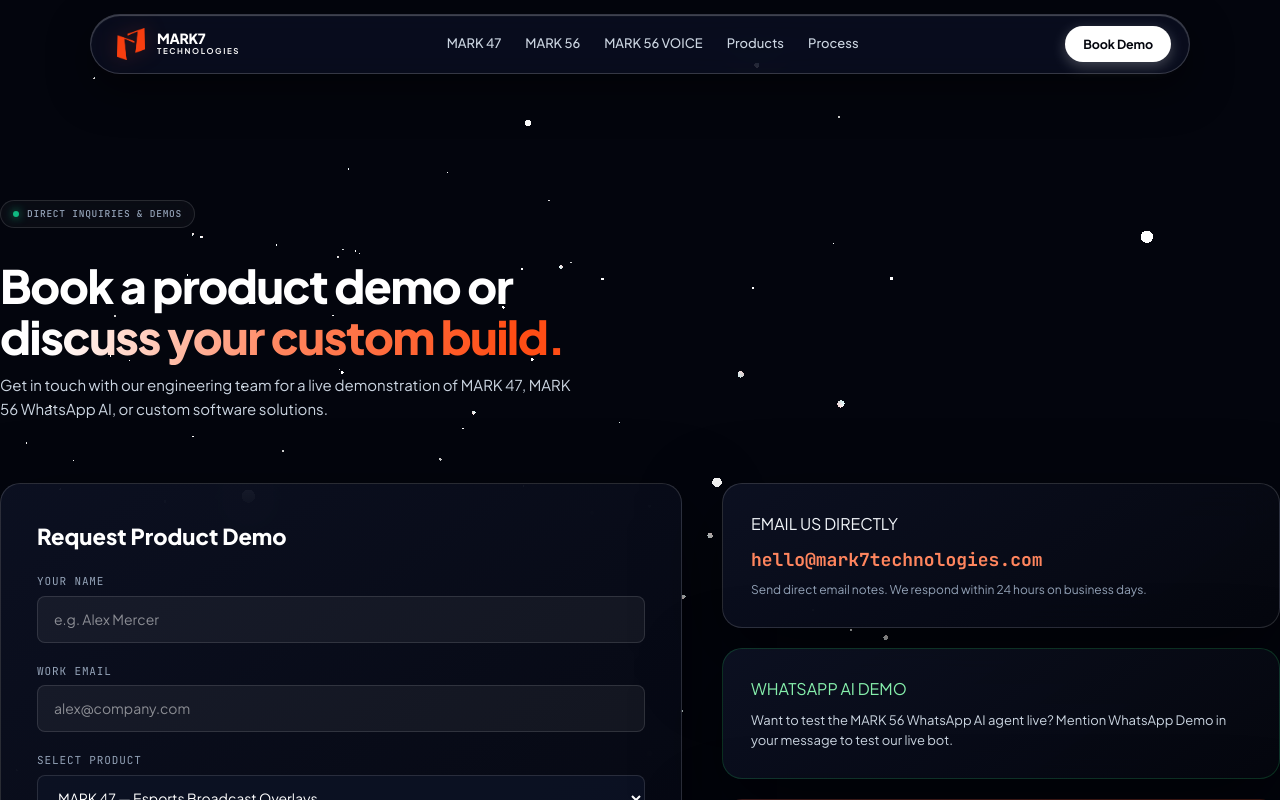
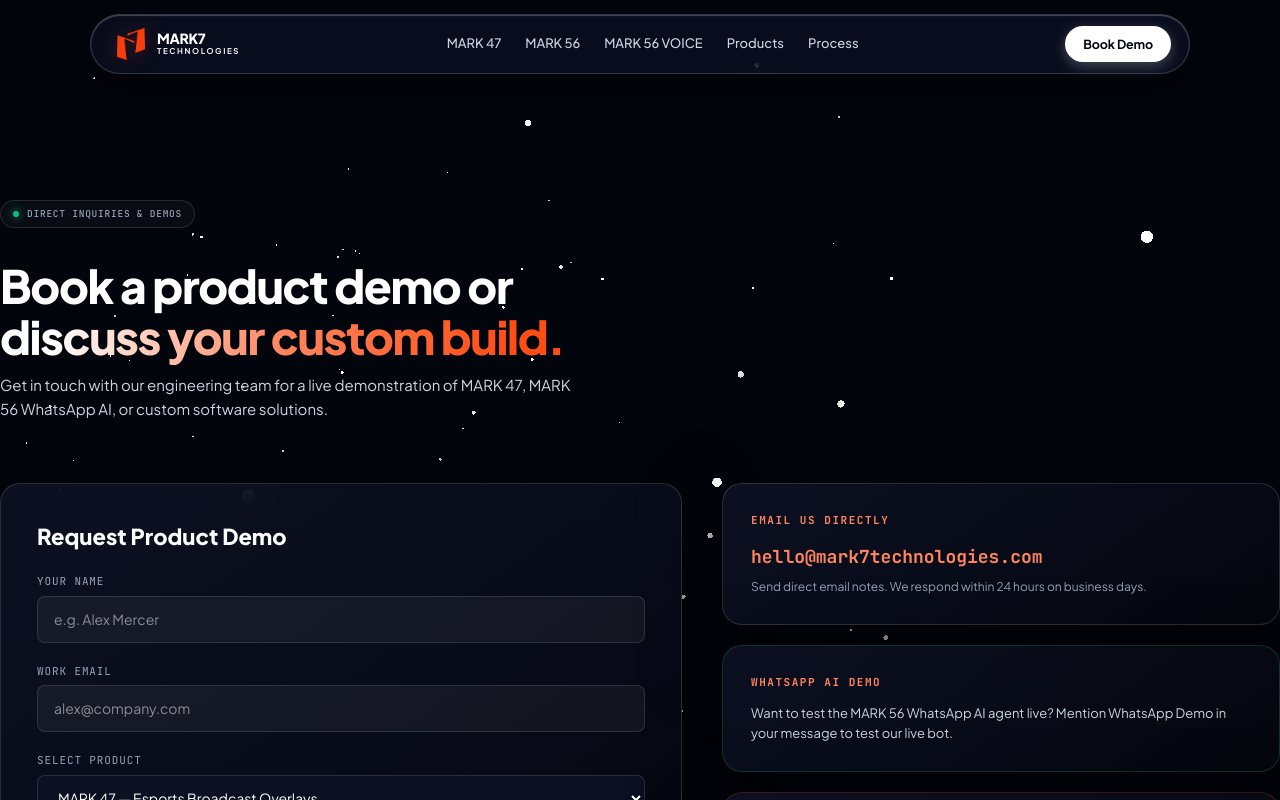
Before and after one commit to maaz9999/mark7technologies, a Next.js app: page /contact in a window 1280 px wide. Shown: the top 800 px of the page. Built offline with nearby package versions, Linux system fonts and the light colour scheme.

Commit message:
Style footer column headers (PRODUCTS, COMPANY, INQUIRIES) in vibrant orange

```diff
--- a/app/globals.css
+++ b/app/globals.css
@@ -1079,6 +1079,17 @@
   flex-wrap: wrap;
 }
 
+/* FOOTER COLUMN HEADINGS (PRODUCTS, COMPANY, INQUIRIES) — VIBRANT ORANGE */
+.footer-heading {
+  color: var(--orange-soft) !important;
+  font-family: var(--font-mono) !important;
+  font-size: 11px !important;
+  font-weight: 800 !important;
+  letter-spacing: 0.14em !important;
+  text-transform: uppercase !important;
+  margin-bottom: 14px !important;
+}
+
 /* ULTRA-RESPONSIVE MEDIA QUERIES FOR TABLETS & MOBILE PHONES */
 @media (max-width: 900px) {
   .shell {
@@ -1092,7 +1103,7 @@
     padding: 6px 12px;
     height: 52px;
   }
-  /* CRITICAL: HIDE DESKTOP NAV LINKS ON MOBILE & TABLET */
+  /* HIDE DESKTOP NAV LINKS ON MOBILE & TABLET */
   .nav-links {
     display: none !important;
   }
```
